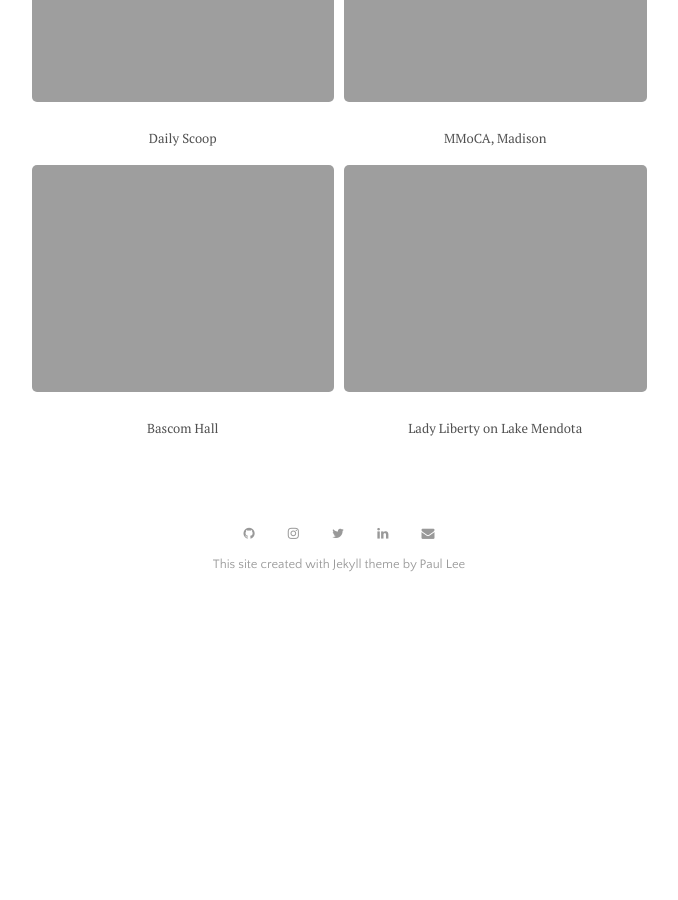
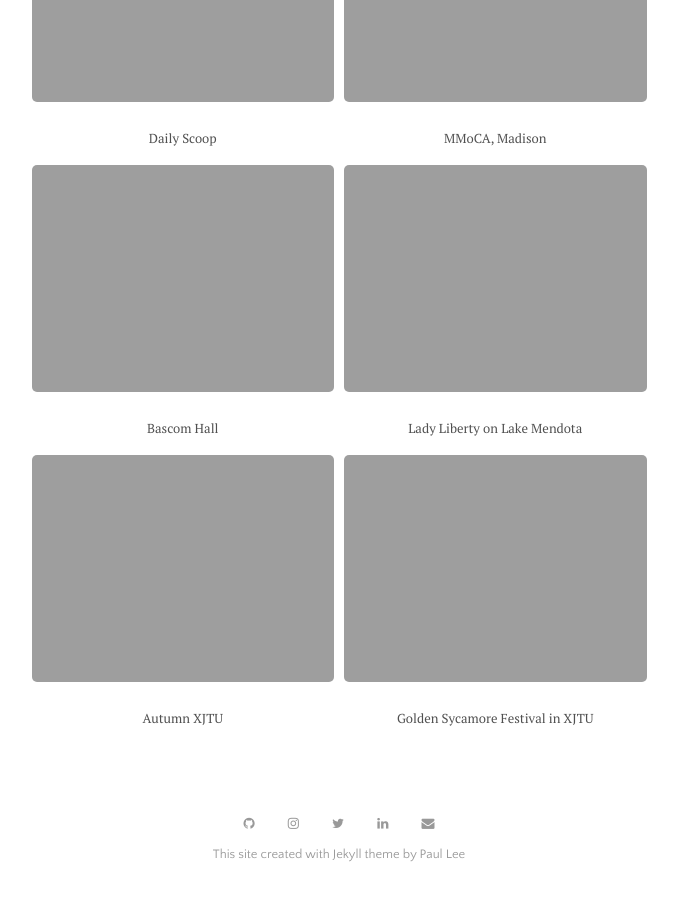
Before and after one commit to zhengwuma/zhengwuma.github.io, a Jekyll site: the page built from menu/gallery.md, in a window 1280 px wide and 900 px high, scrolled down 1808 px. Shown: the whole window, without its empty margins (301-979 px from the left). Built offline with Jekyll 4.4.1, drawn with Linux system fonts in a browser that asks for light colours; before the commit the page ends 2418 px from its top, so only the background shows below that.

Commit message:
Update pic.html

```diff
--- a/_layouts/pic.html
+++ b/_layouts/pic.html
@@ -71,3 +71,15 @@ layout: default
     <p class="caption"> <font size="2"> Lady Liberty on Lake Mendota </front> </p>
   </div>
 </div>
+
+<div style="display: flex; align-items: flex-start;">
+  <div style="text-align: center;margin-right: 10px;">
+    <img src="{{ site.github.url }}/assets/img/name.jpg" style="max-width: 100%;">
+    <p class="caption"> <font size="2"> Autumn XJTU </front> </p>
+  </div>
+
+   <div style="text-align: center;">
+    <img src="{{ site.github.url }}/assets/img/wutong.jpg" style="max-width: 100%;">
+    <p class="caption"> <font size="2"> Golden Sycamore Festival in XJTU </front> </p>
+  </div>
+</div>
```
